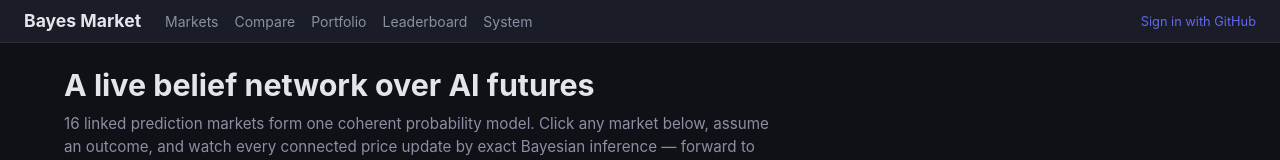
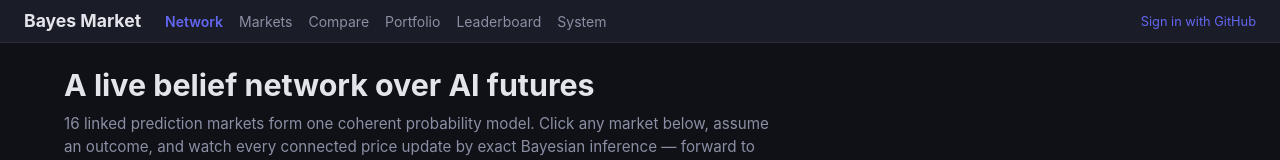
Before and after one commit to futarchy-fi/bayes-market, a React (Vite) app in the folder frontend/: page / in a window 1280 px wide. Shown: the top 160 px of the page. Built offline with nearby package versions, Linux system fonts and the light colour scheme; no server answers.

Commit message:
fix(nav): the network map is reachable again — brand links home, Network nav entry

```diff
--- a/frontend/src/app/App.tsx
+++ b/frontend/src/app/App.tsx
@@ -22,9 +22,10 @@
         borderBottom: "1px solid var(--color-border)",
         background: "var(--color-bg-surface)",
       }}>
-        <span style={{ fontWeight: 700, fontSize: "1.1rem" }}>Bayes Market</span>
+        <NavLink to="/" style={{ fontWeight: 700, fontSize: "1.1rem", color: "var(--color-text)", textDecoration: "none" }}>Bayes Market</NavLink>
         {!exchangeMode && <span style={exchangeBadgeStyle}>paper mode</span>}
         <nav style={{ display: "flex", gap: "var(--space-md)" }}>
+          <NavLink to="/" end style={navLinkStyle}>Network</NavLink>
           <NavLink to="/markets" style={navLinkStyle}>Markets</NavLink>
           <NavLink to="/compare" style={navLinkStyle}>Compare</NavLink>
           <NavLink to="/portfolio" style={navLinkStyle}>Portfolio</NavLink>
```
Also changed, not shown: 3 other files (tests, documents, lock files or other folders).
